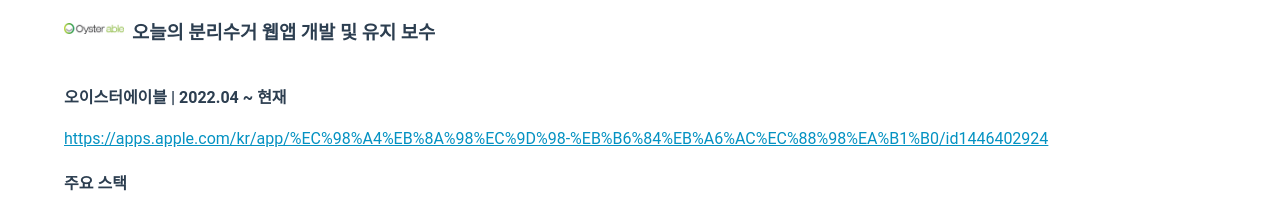
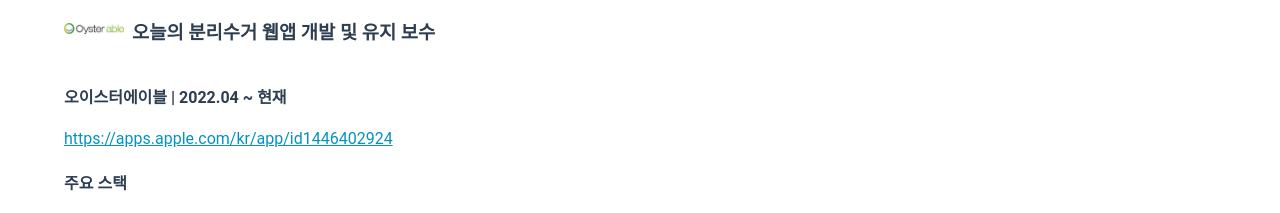
Before and after one commit to donna6355/myportfolio, a Vue app: page /project in a window 1280 px wide. Shown: the part 7202-7415 px from the top of the page. Built offline with nearby package versions, Linux system fonts and the light colour scheme.

Commit message:
[fix] url overflow

```diff
--- a/src/views/Project.vue
+++ b/src/views/Project.vue
@@ -21,7 +21,7 @@
         :isMobile="isMobile"
         img="oyster.jpeg"
         period="오이스터에이블  |  2022.04 ~ 현재"
-        url="https://apps.apple.com/kr/app/%EC%98%A4%EB%8A%98%EC%9D%98-%EB%B6%84%EB%A6%AC%EC%88%98%EA%B1%B0/id1446402924"
+        url="https://apps.apple.com/kr/app/id1446402924"
         :imgs="obunAppImgs"
         :details="obunAppDetails"
         :stacks="obunAppStacks"
```
